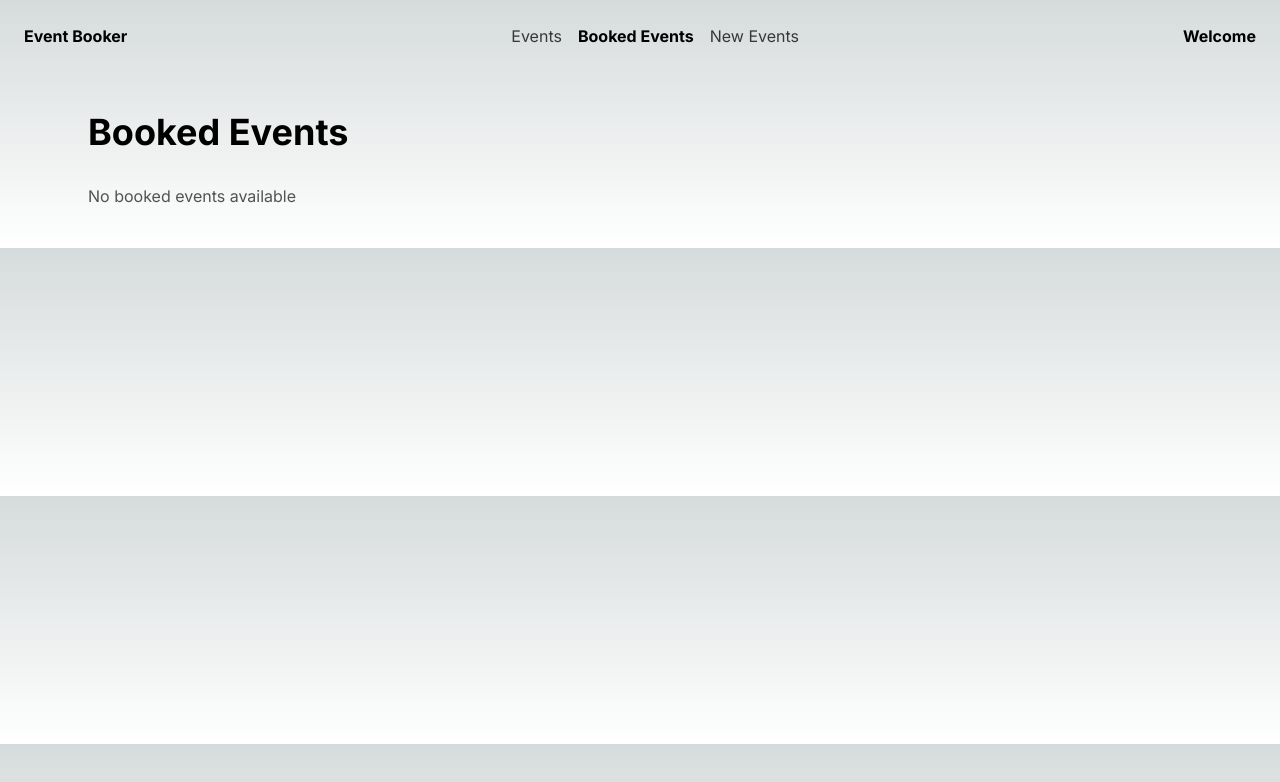
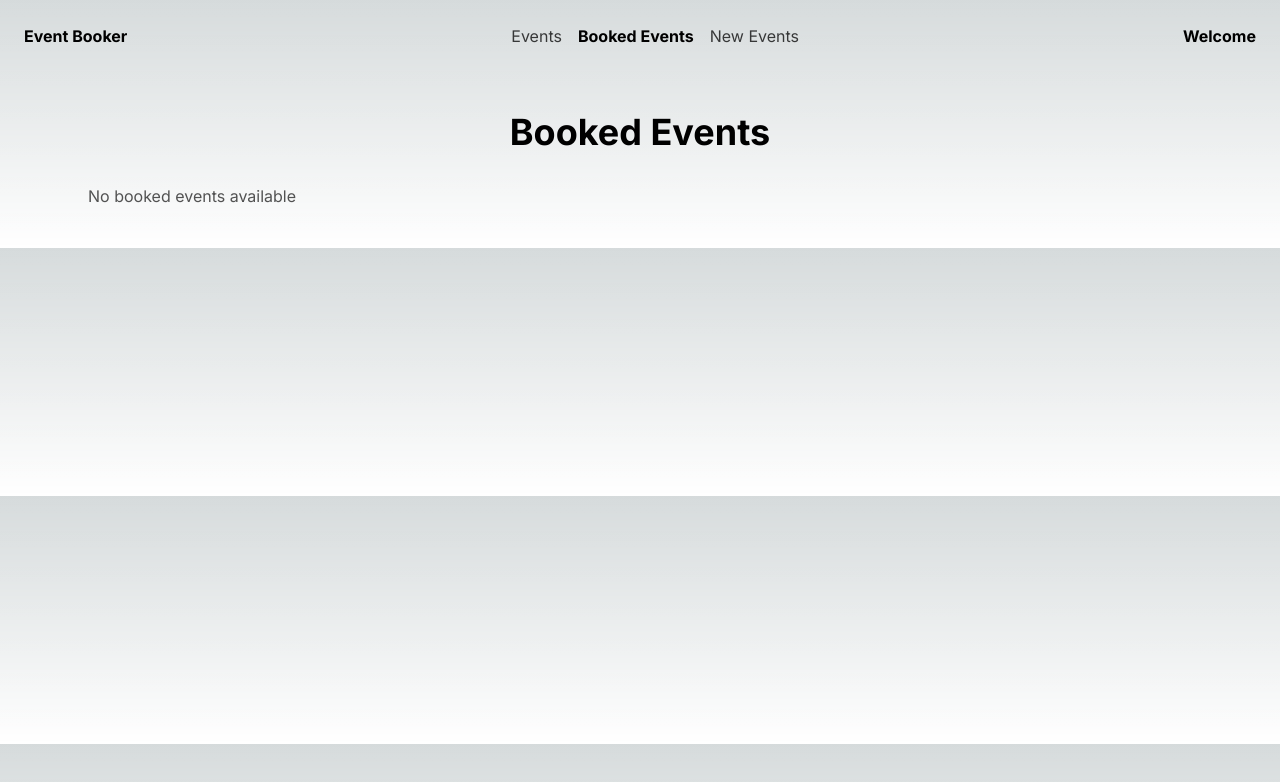
Before and after one commit to BrandonW1998/event-booker, a Next.js app: page /booked-events in a window 1280 px wide. Shown: the top 782 px of the page. Built offline with nearby package versions, Linux system fonts and the light colour scheme.

Commit message:
Centered title

```diff
--- a/app/booked-events/page.js
+++ b/app/booked-events/page.js
@@ -13,7 +13,7 @@ export default function BookedEvents() {
   return (
     <>
       <section className="max-w-6xl mx-auto py-10 px-6">
-        <h2 className="font-bold text-4xl mb-8">Booked Events</h2>
+        <h2 className="font-bold text-4xl text-center mb-8">Booked Events</h2>
 
         {bookedEvents.length === 0 ? (
           <p className="text-neutral-600">No booked events available</p>
```
